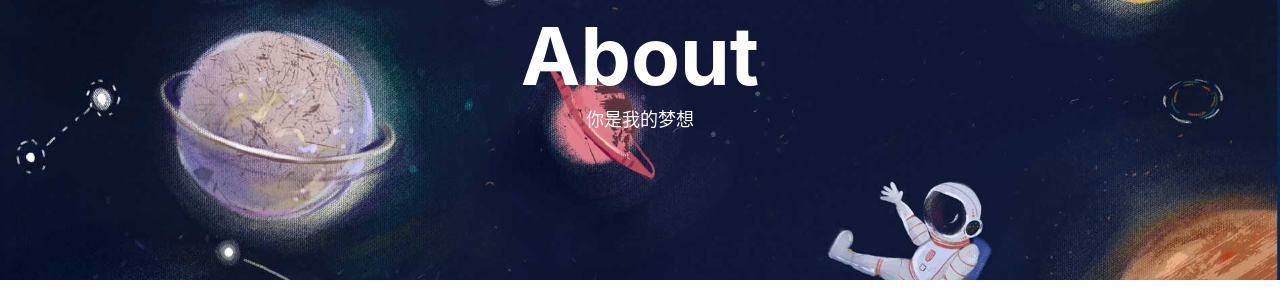
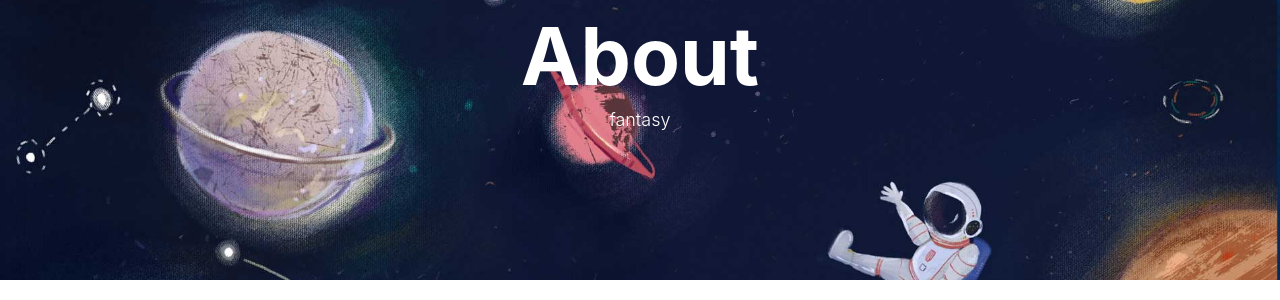
Before and after one commit to LuckyByte/LuckyByte.github.io, a Jekyll site: the page built from about.html, in a window 1280 px wide. Shown: the part 138-438 px from the top of the page. Built offline with Jekyll 4.4.1, drawn with Linux system fonts in a browser that asks for light colours; nearby versions of some CDN libraries; comment, search, counter and statistics services are not loaded.

Commit message:
some change

```diff
--- a/about.html
+++ b/about.html
@@ -1,7 +1,7 @@
 ---
 layout: page
 title: "About"
-description: "你是我的梦想"
+description: "fantasy"
 header-img: "img/about-bg.jpg"
 multilingual: true
 ---
@@ -16,5 +16,9 @@ multilingual: true
 
 <!-- Chinese Version -->
 <div class="zh post-container">
+
+
     Hey,this is fantasy.
+
+
 </div>
```
